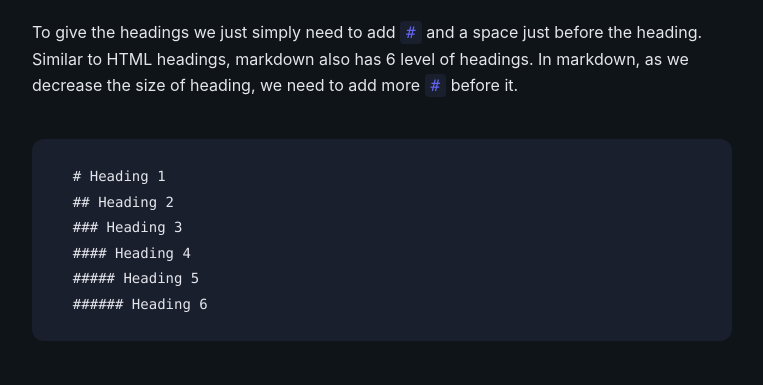
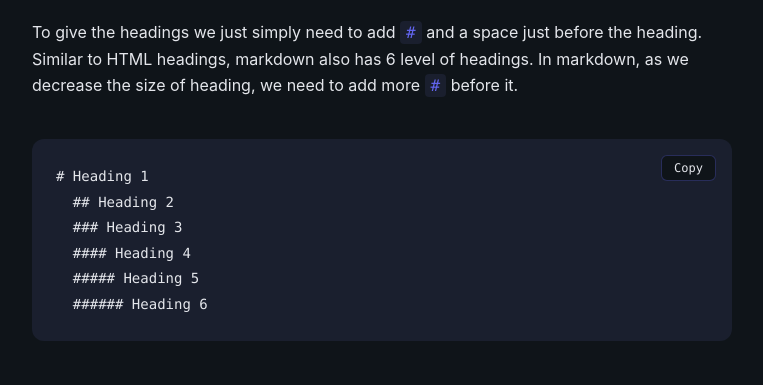
Before and after one commit to mk-manishkumar/zyncpoint, a Next.js app: page /blogs/a-guide-on-markdown in a window 1280 px wide. Shown: the part 680-1065 px from the top of the page, without its empty margins (258-1021 px from the left). Built offline with nearby package versions, Linux system fonts and the light colour scheme.

Commit message:
feat : add one-click copy button to blog code blocks

```diff
--- a/src/app/blogs/[slug]/BlogContent.tsx
+++ b/src/app/blogs/[slug]/BlogContent.tsx
@@ -1,3 +1,6 @@
+"use client";
+
+import { useState } from "react";
 import ReactMarkdown from "react-markdown";
 import rehypeRaw from "rehype-raw";
 
@@ -5,18 +8,8 @@ import rehypeRaw from "rehype-raw";
    Markdown Renderers
 ---------------------------------------------- */
 
-// Paragraph (FIX for spacing)
-const MarkdownParagraph = (props: React.ComponentProps<"p">) => {
-  const { children } = props;
+const MarkdownParagraph = (props: React.ComponentProps<"p">) => <p className="my-6 leading-relaxed text-text">{props.children}</p>;
 
-  return (
-    <p className="my-6 leading-relaxed text-text">
-      {children}
-    </p>
-  );
-};
-
-// Image
 const MarkdownImage = (props: React.ComponentProps<"img">) => {
   const { src, alt } = props;
 
@@ -24,7 +17,6 @@ const MarkdownImage = (props: React.ComponentProps<"img">) => {
   return <img src={typeof src === "string" ? src : undefined} alt={alt} className="rounded-xl my-10 mx-auto max-w-full" />;
 };
 
-// Link
 const MarkdownLink = (props: React.ComponentProps<"a">) => {
   const { href, children } = props;
 
@@ -35,14 +27,8 @@ const MarkdownLink = (props: React.ComponentProps<"a">) => {
   );
 };
 
-// Blockquote
-const MarkdownBlockquote = (props: React.ComponentProps<"blockquote">) => {
-  const { children } = props;
+const MarkdownBlockquote = (props: React.ComponentProps<"blockquote">) => <blockquote className="border-l-4 border-primary/50 pl-6 italic text-text-secondary my-8">{props.children}</blockquote>;
 
-  return <blockquote className="border-l-4 border-primary/50 pl-6 italic text-text-secondary my-8">{children}</blockquote>;
-};
-
-// Headings (proper spacing before & after)
 const MarkdownH1 = (props: React.ComponentProps<"h1">) => <h1 className="mt-16 mb-8 text-3xl font-semibold text-text">{props.children}</h1>;
 
 const MarkdownH2 = (props: React.ComponentProps<"h2">) => <h2 className="mt-14 mb-7 text-2xl font-semibold text-text">{props.children}</h2>;
@@ -51,21 +37,44 @@ const MarkdownH3 = (props: React.ComponentProps<"h3">) => <h3 className="mt-12 m
 
 const MarkdownH4 = (props: React.ComponentProps<"h4">) => <h4 className="mt-10 mb-5 text-lg font-semibold text-text">{props.children}</h4>;
 
-// Ordered List
-const MarkdownOl = (props: React.ComponentProps<"ol">) => {
-  const { children } = props;
+const MarkdownOl = (props: React.ComponentProps<"ol">) => <ol className="list-decimal pl-6 my-8 space-y-4 text-text">{props.children}</ol>;
 
-  return <ol className="list-decimal pl-6 my-8 space-y-4 text-text">{children}</ol>;
+const MarkdownLi = (props: React.ComponentProps<"li">) => <li className="leading-relaxed">{props.children}</li>;
+
+/* ---------------------------------------------
+   Code Block with Copy Button
+---------------------------------------------- */
+
+const CodeBlock = ({ code }: { code: string }) => {
+  const [copied, setCopied] = useState(false);
+
+  const handleCopy = async () => {
+    try {
+      await navigator.clipboard.writeText(code);
+      setCopied(true);
+      setTimeout(() => setCopied(false), 1500);
+    } catch {
+      // intentionally silent
+    }
+  };
+
+  return (
+    <div className="relative my-10">
+      <button onClick={handleCopy} className="absolute right-4 top-4 cursor-pointer rounded-md border border-primary/30 bg-dark px-3 py-1 text-xs font-medium text-text hover:bg-primary/10 transition-colors">
+        {copied ? "Copied" : "Copy"}
+      </button>
+
+      <pre className="bg-dark-secondary rounded-xl p-6 overflow-x-auto">
+        <code className="text-sm leading-relaxed">{code}</code>
+      </pre>
+    </div>
+  );
 };
 
-// List Item
-const MarkdownLi = (props: React.ComponentProps<"li">) => {
-  const { children } = props;
+/* ---------------------------------------------
+   Code Renderer
+---------------------------------------------- */
 
-  return <li className="leading-relaxed">{children}</li>;
-};
-
-// Code (inline + block)
 const MarkdownCode = (props: React.ComponentProps<"code">) => {
   const { className, children } = props;
   const isBlock = className?.includes("language-");
@@ -75,12 +84,9 @@ const MarkdownCode = (props: React.ComponentProps<"code">) => {
     return <code className="px-1.5 py-0.5 rounded bg-dark-secondary text-primary">{children}</code>;
   }
 
-  // Block code (spacing before & after FIXED)
-  return (
-    <pre className="bg-dark-secondary rounded-xl p-6 overflow-x-auto my-10">
-      <code className="text-sm leading-relaxed">{children}</code>
-    </pre>
-  );
+  const code = typeof children === "string" ? children.trim() : "";
+
+  return <CodeBlock code={code} />;
 };
 
 /* ---------------------------------------------
@@ -96,10 +102,8 @@ const BlogContent = ({ title, content }: Props) => {
   return (
     <article className="px-6 py-20">
       <div className="max-w-175 mx-auto">
-        {/* Page Title */}
         <h1 className="text-3xl md:text-4xl lg:text-5xl font-bold text-text mb-14 leading-tight">{title}</h1>
 
-        {/* Markdown Content */}
         <div className="prose prose-invert prose-lg max-w-none">
           <ReactMarkdown
             rehypePlugins={[rehypeRaw]}
```
